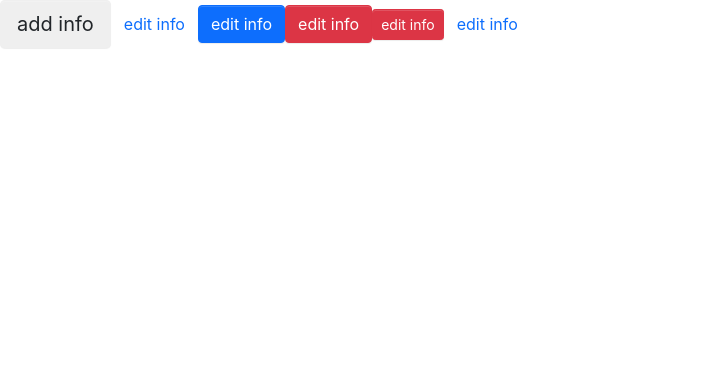
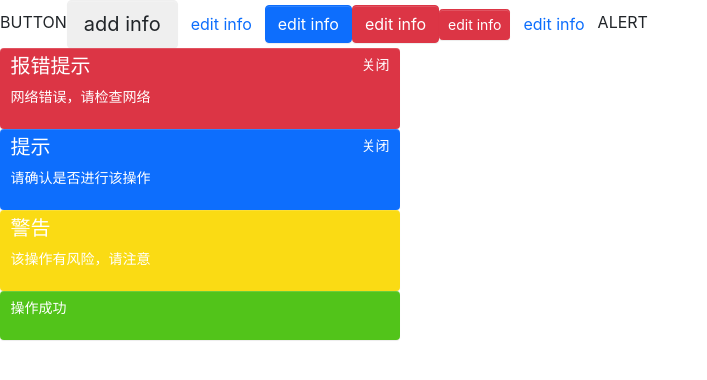
Before and after one commit to LilyLinxl/super-ui, a React (Create React App) app: page / in a window 1280 px wide. Shown: the top 380 px of the page, without its empty margins (0-707 px from the left). Built offline with nearby package versions, Linux system fonts and the light colour scheme.

Commit message:
feat:alert component

```diff
--- a/src/App.tsx
+++ b/src/App.tsx
@@ -1,9 +1,11 @@
 import React from "react";
+import Alert, { AlertType } from "./components/Alert/alert";
 import Button, { ButtonSize, ButtonType } from "./components/Button/button";
 function App() {
   return (
     <div className="App">
       <header className="App-header">
+        BUTTON
         <Button
           size={ButtonSize.Large}
           onClick={(e) => {
@@ -28,6 +30,25 @@ function App() {
         >
           edit info
         </Button>
+        ALERT
+        <Alert
+          alertType={AlertType.Danger}
+          title={"报错提示"}
+          content={"网络错误，请检查网络"}
+          closeable
+        />
+        <Alert
+          alertType={AlertType.Default}
+          title={"提示"}
+          content={"请确认是否进行该操作"}
+          closeable
+        />
+        <Alert
+          alertType={AlertType.Warning}
+          title={"警告"}
+          content={"该操作有风险，请注意"}
+        />
+        <Alert alertType={AlertType.Success} content={"操作成功"} />
       </header>
     </div>
   );
--- /dev/null
+++ b/src/components/Alert/_style.scss
@@ -0,0 +1,35 @@
+.alert {
+  position: relative;
+  display: flex;
+  justify-content: space-between;
+  width: $alert-width;
+  padding: $alert-padding-y $alert-padding-x;
+  font-weight: $alert-font-weight;
+  line-height: $alert-line-height;
+  color: $body-color;
+  text-align: left;
+  background-image: none;
+  box-shadow: $alert-box-shadow;
+  transition: $alert-transition;
+  color: $white;
+  font-size: $alert-font-size;
+  font-family: $alert-font-family;
+  border-radius: $alert-border-radius;
+  .close-btn {
+    cursor: pointer;
+  }
+}
+
+.alert-success {
+  @include alert-style($success, $success);
+}
+.alert-danger {
+  @include alert-style($danger, $danger);
+}
+
+.alert-default {
+  @include alert-style($primary, $primary);
+}
+.alert-warning {
+  @include alert-style($warning, $warning);
+}
--- /dev/null
+++ b/src/components/Alert/alert.tsx
@@ -0,0 +1,41 @@
+import React, { useState } from "react";
+import classNames from "classnames";
+
+export enum AlertType {
+  Success = "success",
+  Danger = "danger",
+  Default = "default",
+  Warning = "warning",
+}
+interface BaseAlertProps {
+  className?: string;
+  alertType?: string;
+  closeable?: boolean;
+  title?: string;
+  content?: string;
+}
+
+const Alert: React.FC<BaseAlertProps> = (props) => {
+  const { alertType, closeable, title, content, className, ...restProps } =
+    props;
+  const [visible, setVisible] = useState(true);
+  const classnames = classNames("alert", className, {
+    [`alert-${alertType}`]: alertType,
+  });
+  return visible ? (
+    <div className={classnames} {...restProps}>
+      <div>
+        {title && <h5>{title}</h5>}
+        {content && <p>{content}</p>}
+      </div>
+      {closeable && (
+        <div className="close-btn" onClick={() => setVisible(false)}>
+          关闭
+        </div>
+      )}
+    </div>
+  ) : (
+    <></>
+  );
+};
+export default Alert;
--- a/src/styles/_mixin.scss
+++ b/src/styles/_mixin.scss
@@ -10,7 +10,7 @@
   $color,
   $hover-background: lighten($background, 7.5%),
   $hover-border: lighten($border, 10%),
-    $hover-color: $color,
+  $hover-color: $color
 ) {
   color: $color;
   background: $background;
@@ -33,3 +33,8 @@
     border-color: $border;
   }
 }
+
+@mixin alert-style($background, $border) {
+  background: $background;
+  border-color: $border;
+}
--- a/src/styles/index.scss
+++ b/src/styles/index.scss
@@ -9,3 +9,5 @@
 
 //button
 @import "../components/Button/style";
+//alert
+@import "../components/Alert/style";
```
Also changed, not shown: src/styles/_variables.scss (+211 -188 lines). Lines whose indentation alone changed are shown as unchanged.
